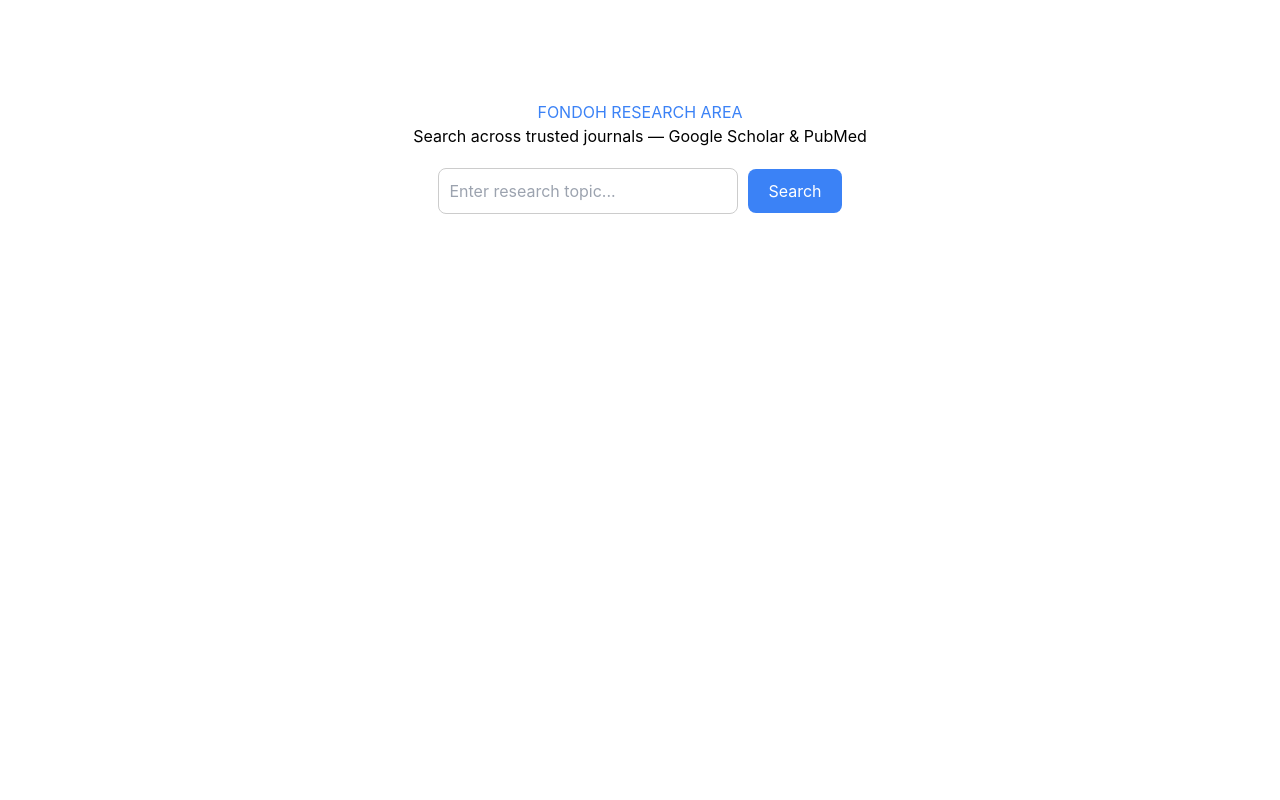
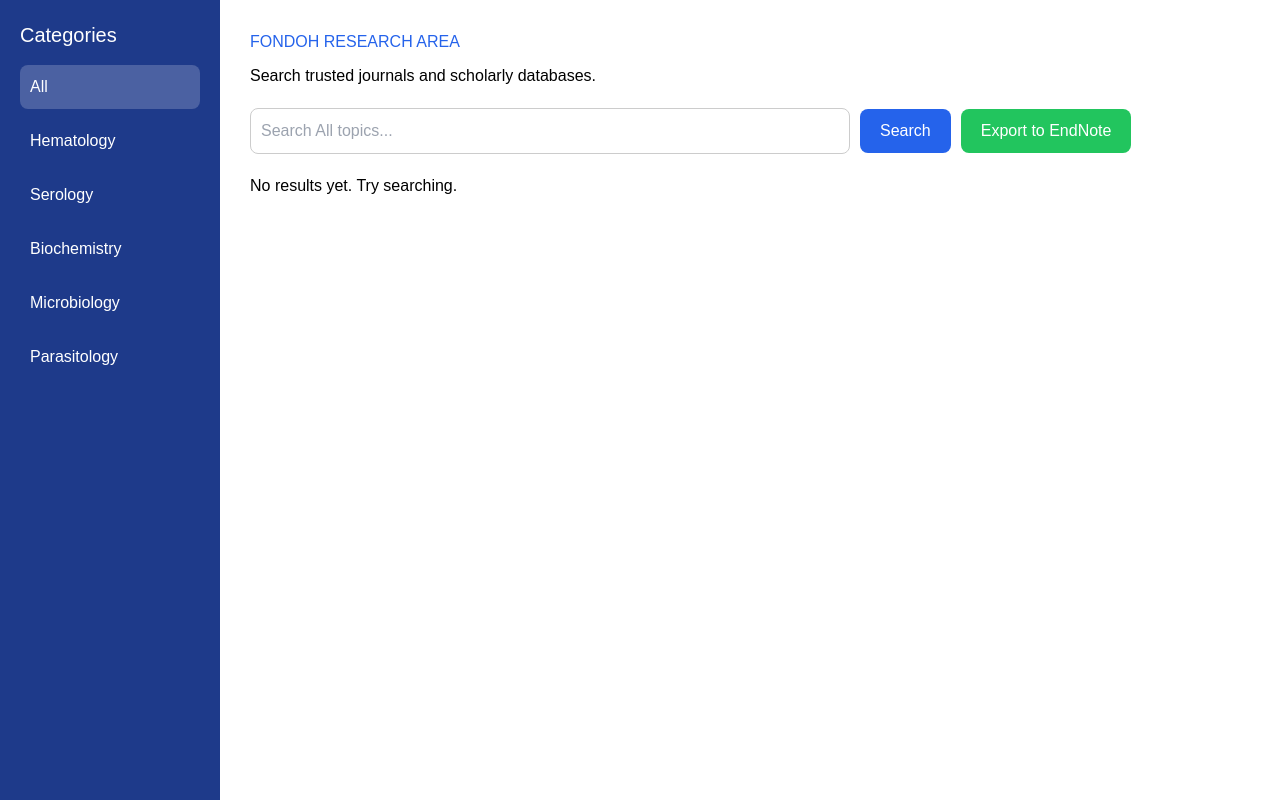
Before and after one commit to fondohprecioso81-hub/precioso-research, a React (Vite) app: page / in a window 1280 px wide. Built offline with nearby package versions, Linux system fonts and the light colour scheme.

Commit message:
Sandbox snapshot commit

```diff
--- a/src/App.tsx
+++ b/src/App.tsx
@@ -2,39 +2,109 @@ import React, { useState } from "react";
 
 export default function App() {
   const [query, setQuery] = useState("");
+  const [results, setResults] = useState<any[]>([]);
+  const [loading, setLoading] = useState(false);
+  const [selectedField, setSelectedField] = useState("All");
 
-  const handleSearch = () => {
+  const handleSearch = async () => {
     if (!query.trim()) return alert("Please enter a search term.");
+    setLoading(true);
 
-    // Google Scholar
-    const scholarURL = `https://scholar.google.com/scholar?q=${encodeURIComponent(
+    try {
+      const response = await fetch(
+        `https://serpapi.com/search.json?engine=google_scholar&q=${encodeURIComponent(
           query
-    )}`;
+        )}&api_key=demo`
+      );
+      const data = await response.json();
+      setResults(data.organic_results || []);
+    } catch (error) {
+      console.error(error);
+      alert("Search failed. Check your internet connection.");
+    }
 
-    // PubMed
-    const pubmedURL = `https://pubmed.ncbi.nlm.nih.gov/?term=${encodeURIComponent(
-      query
-    )}`;
+    setLoading(false);
+  };
 
-    // Open both in new tabs
-    window.open(scholarURL, "_blank");
-    window.open(pubmedURL, "_blank");
+  // Press Enter to search
+  const handleKeyDown = (e: React.KeyboardEvent<HTMLInputElement>) => {
+    if (e.key === "Enter") handleSearch();
+  };
+
+  // Export results to EndNote format (.ris)
+  const handleExportEndNote = () => {
+    if (results.length === 0) return alert("No results to export.");
+
+    const ris = results
+      .map(
+        (r) =>
+          `TY  - JOUR\nTI  - ${r.title || "No title"}\nAU  - ${
+            r.publication_info?.authors?.map((a: any) => a.name).join("; ") ||
+            "Unknown"
+          }\nPY  - ${r.publication_info?.year || "n.d."}\nUR  - ${
+            r.link || ""
+          }\nER  - `
+      )
+      .join("\n\n");
+
+    const blob = new Blob([ris], { type: "application/x-research-info-systems" });
+    const url = URL.createObjectURL(blob);
+    const a = document.createElement("a");
+    a.href = url;
+    a.download = "fondo_research_results.ris";
+    a.click();
   };
 
   return (
-    <div style={{ textAlign: "center", marginTop: "100px" }}>
-      <h1 style={{ color: "#3b82f6" }}>FONDOH RESEARCH AREA</h1>
-      <p style={{ marginBottom: "20px" }}>
-        Search across trusted journals — Google Scholar & PubMed
-      </p>
+    <div style={{ display: "flex", height: "100vh", fontFamily: "Arial" }}>
+      {/* Sidebar */}
+      <div
+        style={{
+          width: "220px",
+          background: "#1e3a8a",
+          color: "white",
+          padding: "20px",
+        }}
+      >
+        <h2 style={{ fontSize: "20px", marginBottom: "15px" }}>Categories</h2>
+        {["All", "Hematology", "Serology", "Biochemistry", "Microbiology", "Parasitology"].map(
+          (field) => (
+            <div
+              key={field}
+              onClick={() => setSelectedField(field)}
+              style={{
+                background:
+                  selectedField === field ? "rgba(255,255,255,0.2)" : "transparent",
+                padding: "10px",
+                borderRadius: "8px",
+                cursor: "pointer",
+                marginBottom: "10px",
+              }}
+            >
+              {field}
+            </div>
+          )
+        )}
+      </div>
+
+      {/* Main Content */}
+      <div style={{ flex: 1, padding: "30px" }}>
+        <h1 style={{ color: "#2563eb", marginBottom: "10px" }}>
+          FONDOH RESEARCH AREA
+        </h1>
+        <p>Search trusted journals and scholarly databases.</p>
+
+        {/* Search Box */}
+        <div style={{ marginTop: "20px", marginBottom: "20px" }}>
           <input
             type="text"
-        placeholder="Enter research topic..."
+            placeholder={`Search ${selectedField} topics...`}
             value={query}
             onChange={(e) => setQuery(e.target.value)}
+            onKeyDown={handleKeyDown}
             style={{
               padding: "10px",
-          width: "300px",
+              width: "60%",
               borderRadius: "8px",
               border: "1px solid #ccc",
             }}
@@ -44,7 +114,7 @@ export default function App() {
             style={{
               marginLeft: "10px",
               padding: "10px 20px",
-          background: "#3b82f6",
+              background: "#2563eb",
               color: "white",
               border: "none",
               borderRadius: "8px",
@@ -53,6 +123,52 @@ export default function App() {
           >
             Search
           </button>
+
+          <button
+            onClick={handleExportEndNote}
+            style={{
+              marginLeft: "10px",
+              padding: "10px 20px",
+              background: "#22c55e",
+              color: "white",
+              border: "none",
+              borderRadius: "8px",
+              cursor: "pointer",
+            }}
+          >
+            Export to EndNote
+          </button>
+        </div>
+
+        {/* Results */}
+        {loading ? (
+          <p>Loading...</p>
+        ) : results.length > 0 ? (
+          <div>
+            {results.map((item, idx) => (
+              <div
+                key={idx}
+                style={{
+                  border: "1px solid #ddd",
+                  padding: "15px",
+                  borderRadius: "8px",
+                  marginBottom: "10px",
+                }}
+              >
+                <h3>{item.title}</h3>
+                <p>{item.snippet}</p>
+                {item.link && (
+                  <a href={item.link} target="_blank" rel="noreferrer">
+                    View on Google Scholar
+                  </a>
+                )}
+              </div>
+            ))}
+          </div>
+        ) : (
+          <p>No results yet. Try searching.</p>
+        )}
+      </div>
     </div>
   );
 }
```
Lines whose indentation alone changed are shown as unchanged.
